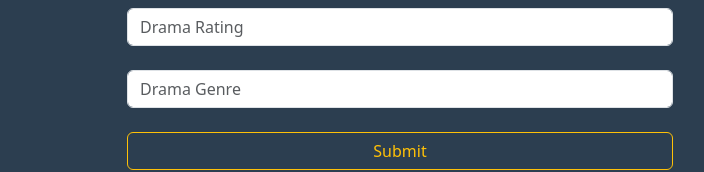
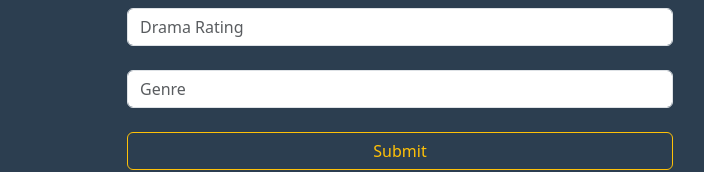
Before and after one commit to silos-sk/watchlist, a React (Vite) app in the folder ui/watchlist-app/: page /create-drama in a window 1280 px wide. Shown: the part 656-828 px from the top of the page, without its empty margins (240-944 px from the left). Built offline with nearby package versions, Linux system fonts and the light colour scheme.

Commit message:
field update

```diff
--- a/ui/watchlist-app/src/components/CreateDrama.jsx
+++ b/ui/watchlist-app/src/components/CreateDrama.jsx
@@ -171,7 +171,7 @@ const CreateDrama = () => {
               <div className="form-group">
                 <input
                   type="text"
-                  placeholder="Drama Genre"
+                  placeholder="Genre"
                   name="genre"
                   className="form-control"
                   value={drama.genre}
```
